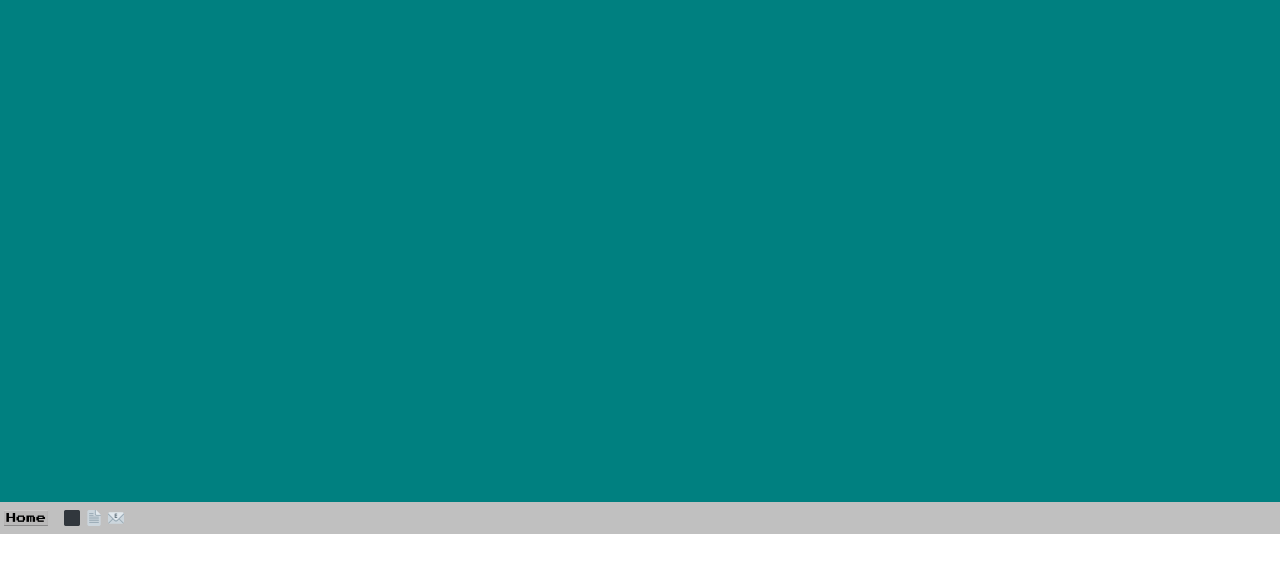
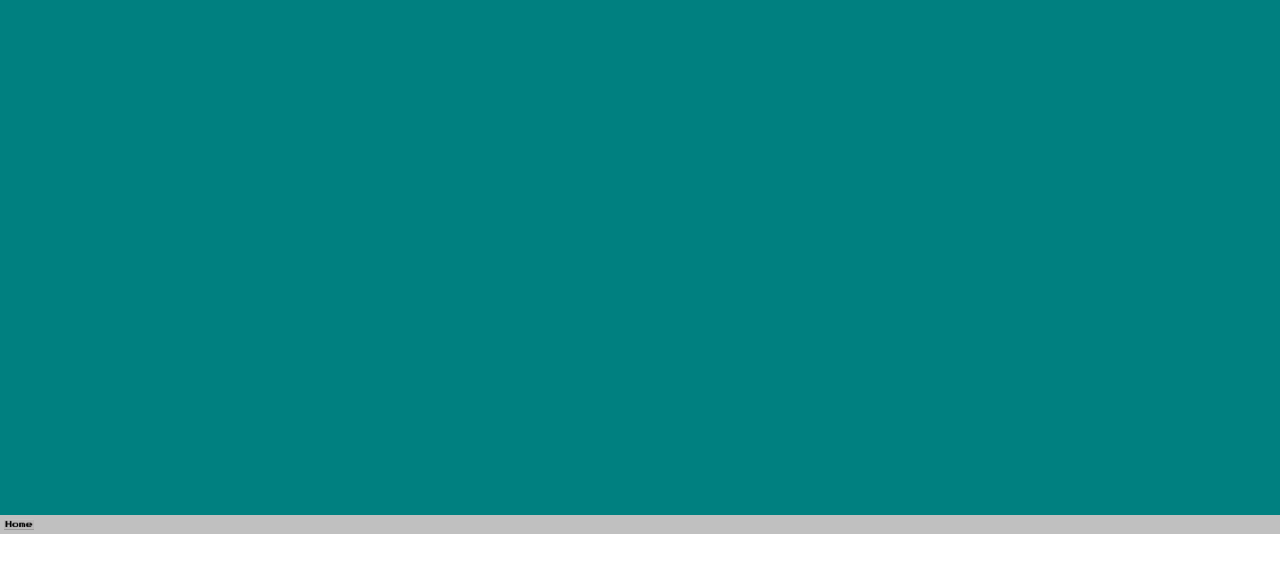
Before and after one commit to drecrash/personal-portfolio-website, an Astro site: page / in a window 1280 px wide. Shown: the part 266-838 px from the top of the page. Built offline with nearby package versions, Linux system fonts and the light colour scheme; Astro itself is replaced by a stand-in of ours.

Commit message:
removed navbar

```diff
--- a/src/pages/components/Nav.tsx
+++ b/src/pages/components/Nav.tsx
@@ -17,18 +17,18 @@ export default function Nav(){
                     {/* <h1 className="text-lg bottom-0 ml-0 font-bold float-left absolute">
                         <a href="/">dre</a>
                     </h1> */}
-                    <div className="float-left max-w-[10%]">
+                    <div className="float-left max-w-[3%]">
                         <div className="m-1 justify-center items-center space-x-4 flex">
                             <div className="">
                                 <img className="" src="/home_button_navbar.png" alt="dre's pfp" />
                             </div>
-
+{/*
                             <div className='max-w-[50%] inline-flex gap-x-[10%]'>
 
                                 <a href="/"><img className="pt-1 pb-1" src="/home_icon.png" alt="resume" /></a>
                                 <a href="/resume"><img className="pt-1 pb-1" src="/resume_icon.png" alt="resume" /></a>
                                 <a href="/contact"><img className="pt-1 pb-1" src="/contact_icon.png" alt="contact me" /></a>
-                            </div>
+                            </div> */}
                         </div>
                     </div>
                     <div className='grow border-l border-black mr-3 h-max'></div>
```
